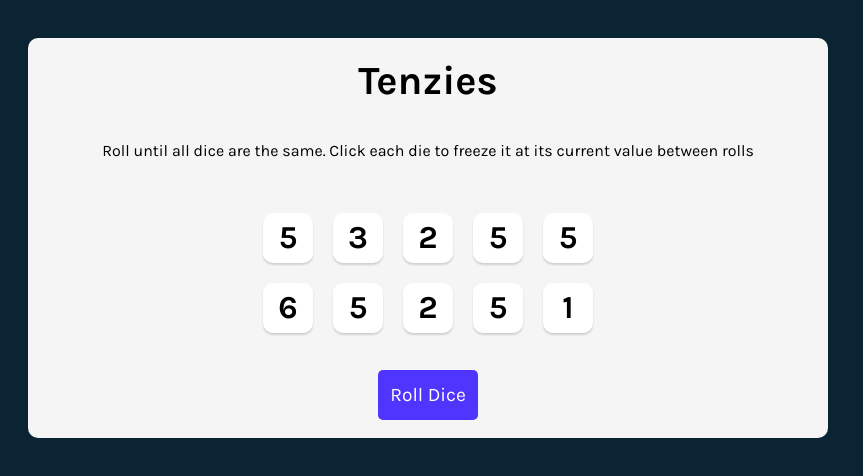
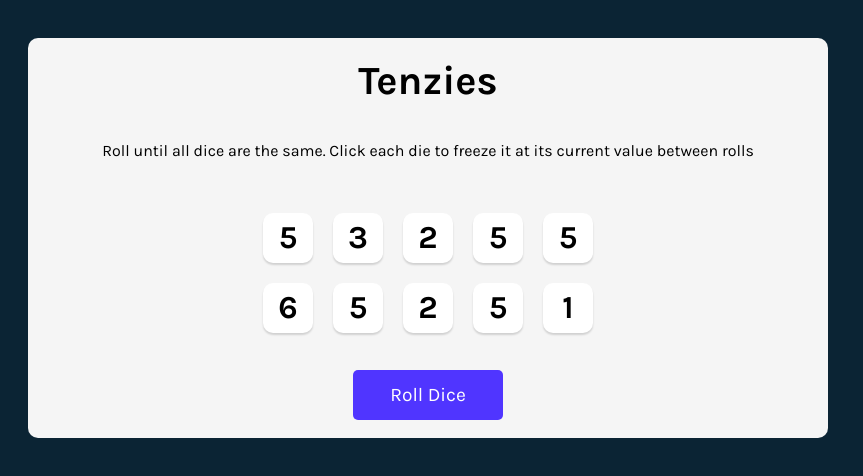
Before and after one commit to BaileyKH/tenzies, a React (Vite) app: page / in a window 1280 px wide. Shown: the top 476 px of the page, without its empty margins (0-863 px from the left). Built offline with nearby package versions, Linux system fonts and the light colour scheme.

Commit message:
fun winning confetti

```diff
--- a/package.json
+++ b/package.json
@@ -11,6 +11,7 @@
   },
   "dependencies": {
     "react": "^18.2.0",
+    "react-confetti": "^6.1.0",
     "react-dom": "^18.2.0"
   },
   "devDependencies": {
--- a/src/App.css
+++ b/src/App.css
@@ -54,7 +54,7 @@ main {
   font-size: 1.2rem;
   font-family: "Karla", sans-serif;
   height: 50px;
-  width: 100px;
+  width: 150px;
   border: none;
   border-radius: 5px;
   cursor: pointer;
--- a/src/App.jsx
+++ b/src/App.jsx
@@ -1,4 +1,5 @@
 import { useState, useEffect } from 'react'
+import Confetti from 'react-confetti'
 
 import { Dice } from './Dice'
 import './App.css'
@@ -55,6 +56,7 @@ function App() {
 
   return (
     <main>
+      {tenzies && <Confetti />}
       <h1 className="title">Tenzies</h1>
       <p className="instructions">Roll until all dice are the same. Click each die to freeze it at its current value between rolls</p>
       <div className="dice-container">
@@ -62,7 +64,7 @@ function App() {
           <Dice key={dice.id} value={dice.value} isHeld={dice.isHeld} holdDice={() => holdDice(dice.id)}
         />))}
       </div>
-      <button className="roll-dice" onClick={rollDice}>{tenzies ? "Rest Game" : "Roll Dice"}</button>
+      <button className="roll-dice" onClick={rollDice}>{tenzies ? "New Game" : "Roll Dice"}</button>
     </main>
   )
 }
```
Also changed, not shown: 1 other file (tests, documents, lock files or other folders).
